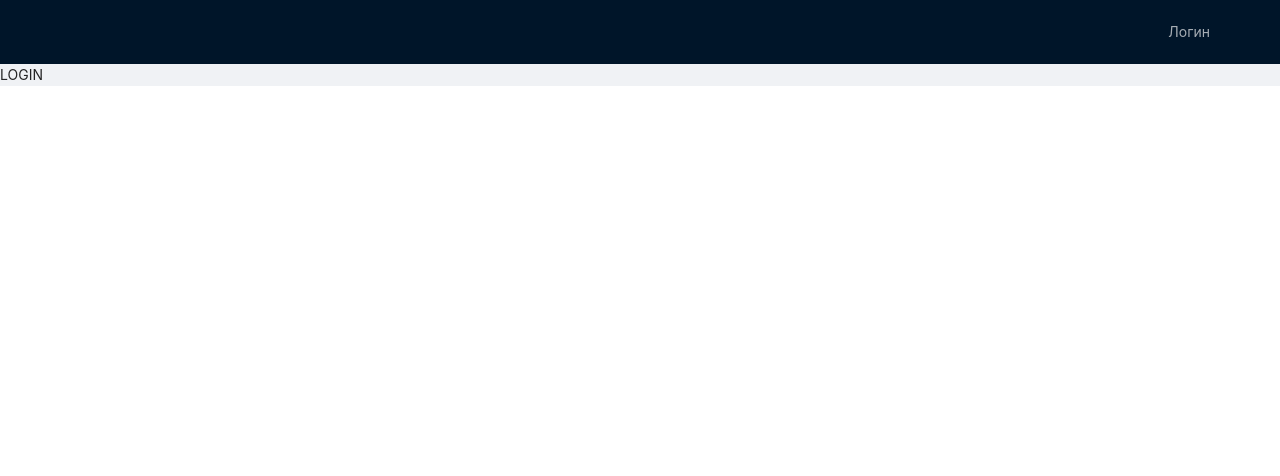
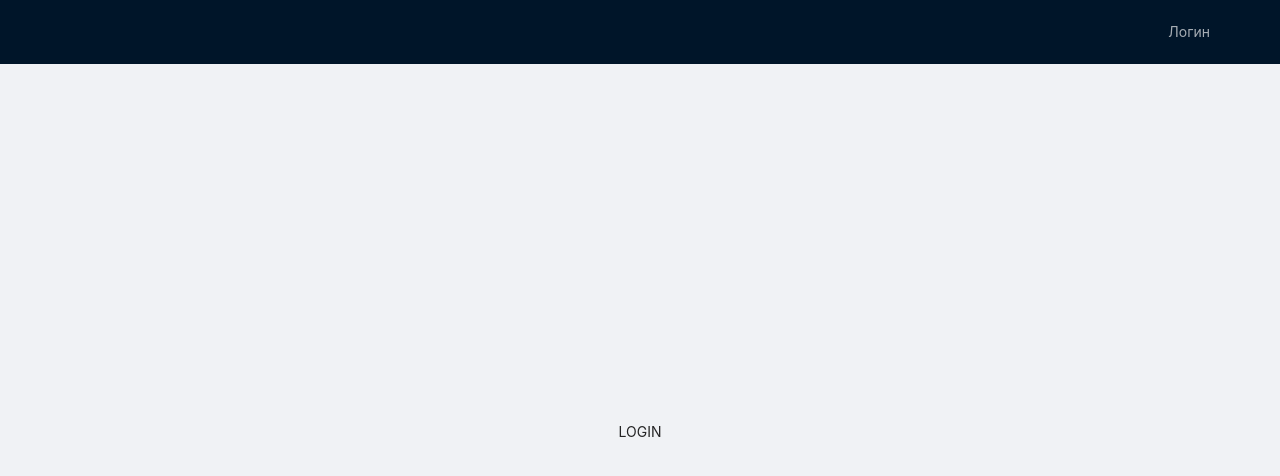
Before and after one commit to Chupriarti/interview-task-0, a React (Create React App) app: page /login in a window 1280 px wide. Shown: the top 476 px of the page. Built offline with nearby package versions, Linux system fonts and the light colour scheme.

Commit message:
prepared Login layout

```diff
--- a/src/App.css
+++ b/src/App.css
@@ -1 +1,5 @@
 @import '~antd/dist/antd.css';
+
+.h100 {
+    height: calc(100vh - 64px);
+}
--- a/src/pages/Login.tsx
+++ b/src/pages/Login.tsx
@@ -1,10 +1,13 @@
+import { Layout, Row } from 'antd';
 import React, {FC} from 'react'
 
 const Login: FC = () => {
   return (
-    <div>
-      LOGIN
-    </div>
+    <Layout>
+      <Row justify="center" align="middle" className="h100">
+        LOGIN
+      </Row>
+    </Layout>
   )
 }
 
```
